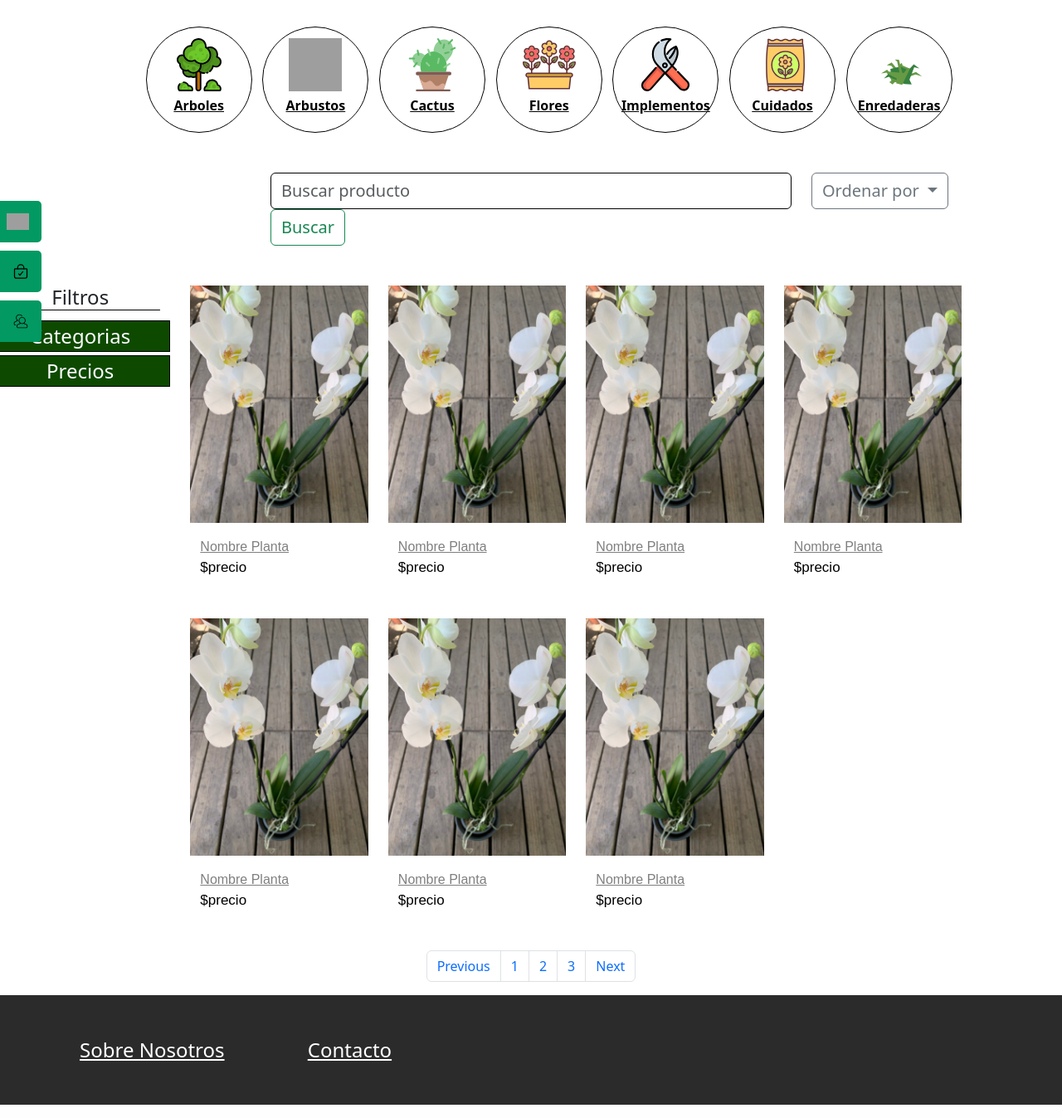
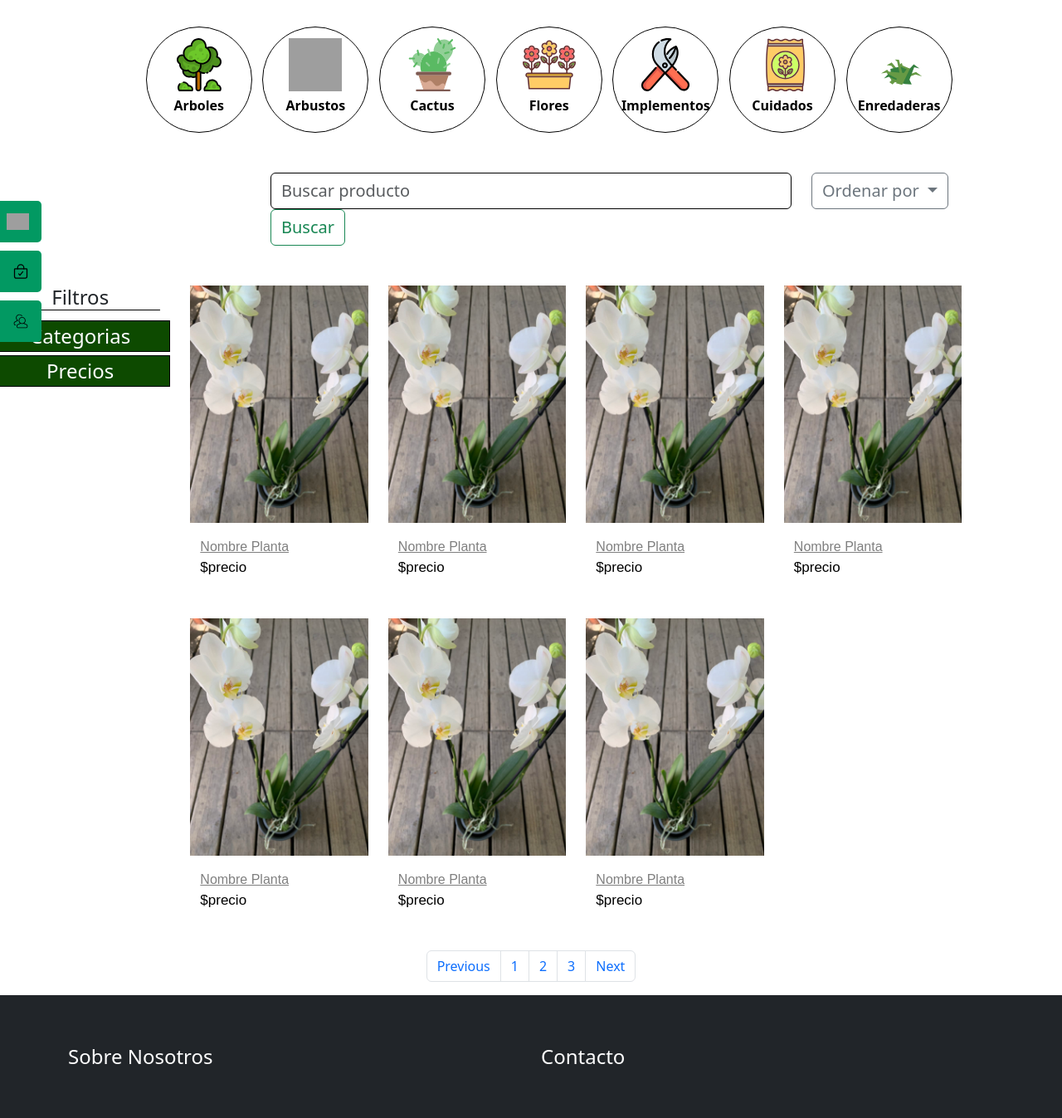
Before and after one commit to Akxlarre/Proyecto, a Django app: page /listadoProductos/ in a window 1280 px wide. Shown: the part 98-1445 px from the top of the page at 83% size. Run offline with Django 5.2, Linux system fonts and the light colour scheme; some libraries are stand-ins or nearby versions; grey boxes are pictures that could not be loaded.

Commit message:
chore: Remove unused CSS code and update footer styling

```diff
--- /dev/null
+++ b/Druids/static/Druids/css/footer.css
@@ -0,0 +1,8 @@
+footer{
+    background-color: #333;
+    color: white;
+    text-align: center;
+    padding: 10px;
+    bottom: 0;
+    width: 100%;
+}
--- a/Druids/static/Druids/css/style.css
+++ b/Druids/static/Druids/css/index.css
@@ -1,3 +1,11 @@
+a .card img {
+    transition: transform 0.3s ease; /* Transición suave */
+}
+
+a .card:hover img {
+    transform: scale(1.2); /* Aumenta el tamaño de la imagen al 120% */
+}
+
 
 /*carousel*/
 .carousel-item img {
@@ -8,11 +16,18 @@
 .boton-sabermas {
     background-color: transparent;
     border: none;
+    transition: transform 0.3s ease; /* Transición suave */
+
 }
 .boton-sabermas a {
     color: #FFFFFF;
     text-decoration: none;
 }
+
+.boton-sabermas:hover {
+    transform: scale(1.2); /* Aumenta el tamaño del texto al 120% */
+}
+
 
 /*cards*/
 .lista-categorias {
@@ -25,11 +40,3 @@
     max-height: 10rem; /* Para que las imágenes no se vean tan grandes */
     width: 7rem; /* Para mantener la proporción de aspecto */
 }
-
-/*footer*/
-footer {
-    background-color: #2B2B2B;
-    color: #FFFFFF;
-    text-align: start;
-    width: 100%;
-}
--- a/Druids/templates/Druids/base.html
+++ b/Druids/templates/Druids/base.html
@@ -10,9 +10,6 @@
     <link href="https://cdn.jsdelivr.net/npm/bootstrap@5.3.3/dist/css/bootstrap.min.css" rel="stylesheet" />
     <!-- Bootstrap JS -->
     <script src="https://cdn.jsdelivr.net/npm/bootstrap@5.3.3/dist/js/bootstrap.bundle.min.js"></script>
-    <link rel="stylesheet" href="{% static 'Druids/css/style.css' %}" />
-    <link rel="stylesheet" href="{% static 'Druids/css/navbar.css' %}" />
-    <link rel="stylesheet" href="{% static 'Druids/css/sidenav.css' %}" />
 
     <!-- jQuery -->
     <script src="https://code.jquery.com/jquery-3.6.0.min.js"></script>
@@ -23,6 +20,11 @@
     <link rel="preconnect" href="https://fonts.googleapis.com">
     <link rel="preconnect" href="https://fonts.gstatic.com" crossorigin>
     <link href="https://fonts.googleapis.com/css2?family=Rowdies:wght@300;400;700&display=swap" rel="stylesheet">
+
+    <!-- Estilos -->
+    <link rel="stylesheet" href="{% static 'Druids/css/navbar.css' %}" />
+    <link rel="stylesheet" href="{% static 'Druids/css/sidenav.css' %}" />
+    <link rel="stylesheet" href="{% static 'Druids/css/footer.css' %}" />
     <!--favicon-->
     <link rel="icon" href="{% static 'Druids/img/favicon.svg' %}" type="image/svg" />
     <title>DRUIDS</title>
@@ -207,10 +209,17 @@
     {% endblock %}
 </body>
 
-<footer class="mt-3 p-5 justify-content-right">
-    <!-- Contenido del pie de página -->
-    <a class="p-5 text-white fs-4" href="{% url 'sobreNosotros' %}">Sobre Nosotros</a>
-    <a class="p-5 text-white fs-4" href="{% url 'contacto' %}">Contacto</a>
+<footer class="mt-3 p-5 bg-dark text-white">
+    <div class="container">
+        <div class="row">
+            <div class="col-12 col-md-6 my-2">
+                <a class="text-white fs-4" style="text-decoration: none !important;" href="{% url 'sobreNosotros' %}">Sobre Nosotros</a>
+            </div>
+            <div class="col-12 col-md-6 my-2">
+                <a class="text-white fs-4" style="text-decoration: none !important;" href="{% url 'contacto' %}">Contacto</a>
+            </div>
+        </div>
+    </div>
 </footer>
 <!-- Script -->
 <script src="{% static 'Druids/js/scripts.js' %}"></script>
--- a/Druids/templates/Druids/listadoProductos.html
+++ b/Druids/templates/Druids/listadoProductos.html
@@ -10,8 +10,7 @@
             <navbar class="navegacion-categorias navbar-expand-sm">
                 <div class="row justify-content-center">
                     <div class="col-4 col-sm-4 col-md-2 col-lg-1 mx-3">
-
-                        <a href="{% url 'listadoProductos' %}">
+                        <a href="{% url 'listadoProductos' %}" style="text-decoration: none !important;">
                             <div class="contenedor-categoria mt-3">
                                 <img class="img-fluid" src="{% static 'Druids/img/arbol.svg' %}" alt="arboles" />
                                 <h3 class="text-center fs-6">Arboles</h3>
@@ -19,7 +18,7 @@
                         </a>
                     </div>
                     <div class="col-4 col-sm-4 col-md-2 col-lg-1 mx-3">
-                        <a href="{% url 'listadoProductos' %}">
+                        <a href="{% url 'listadoProductos' %}" style="text-decoration: none !important;">
                             <div class="contenedor-categoria mt-3">
                                 <img class="img-fluid" src="{% static 'Druids/img/arbusto.svg' %}" alt="arbustos" />
                                 <h3 class="text-center fs-6">Arbustos</h3>
@@ -27,7 +26,7 @@
                         </a>
                     </div>
                     <div class="col-4 col-sm-4 col-md-2 col-lg-1 mx-3">
-                        <a href="{% url 'listadoProductos' %}">
+                        <a href="{% url 'listadoProductos' %}" style="text-decoration: none !important;">
                             <div class="contenedor-categoria mt-3">
                                 <img class="img-fluid" src="{% static 'Druids/img/cactus.svg' %}" alt="cactus" />
                                 <h3 class="text-center fs-6">Cactus</h3>
@@ -35,7 +34,7 @@
                         </a>
                     </div>
                     <div class="col-4 col-sm-4 col-md-2 col-lg-1 mx-3">
-                        <a href="{% url 'listadoProductos' %}">
+                        <a href="{% url 'listadoProductos' %}" style="text-decoration: none !important;">
                             <div class="contenedor-categoria mt-3">
                                 <img class="img-fluid" src="{% static 'Druids/img/flores.svg' %}" alt="flores" />
                                 <h3 class="text-center fs-6">Flores</h3>
@@ -43,7 +42,7 @@
                         </a>
                     </div>
                     <div class="col-4 col-sm-4 col-md-2 col-lg-1 mx-3">
-                        <a href="{% url 'listadoProductos' %}">
+                        <a href="{% url 'listadoProductos' %}" style="text-decoration: none !important;">
                             <div class="contenedor-categoria mt-3">
                                 <img class="img-fluid" src="{% static 'Druids/img/implementos.svg' %}" alt="Implementos" />
                                 <h3 class="text-center fs-6">Implementos</h3>
@@ -51,7 +50,7 @@
                         </a>
                     </div>
                     <div class="col-4 col-sm-4 col-md-2 col-lg-1 mx-3">
-                        <a href="{% url 'listadoProductos' %}">
+                        <a href="{% url 'listadoProductos' %}" style="text-decoration: none !important;">
                             <div class="contenedor-categoria mt-3">
                                 <img class="img-fluid" src="{% static 'Druids/img/cuidados.svg' %}" alt="cuidados" />
                                 <h3 class="text-center fs-6">Cuidados</h3>
@@ -59,7 +58,7 @@
                         </a>
                     </div>
                     <div class="col-4 col-sm-4 col-md-2 col-lg-1 mx-3">
-                        <a href="listadoProductos.html">
+                        <a href="listadoProductos.html" style="text-decoration: none !important;">
                             <div class="contenedor-categoria mt-3">
                                 <img class="img-fluid" src="{% static 'Druids/img/enredaderas.svg' %}" alt="enredaderas" />
                                 <h3 class="text-center fs-6">Enredaderas</h3>
```
Also changed, not shown: Druids/templates/Druids/index.html (+9 -8 lines).
